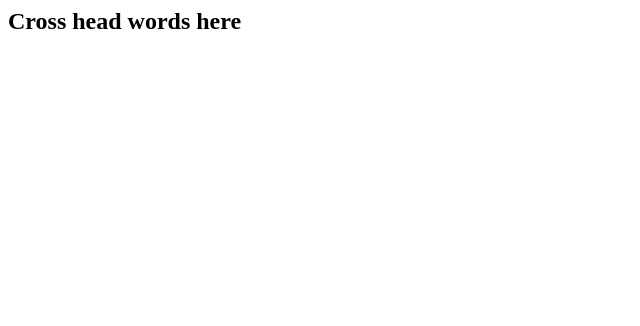
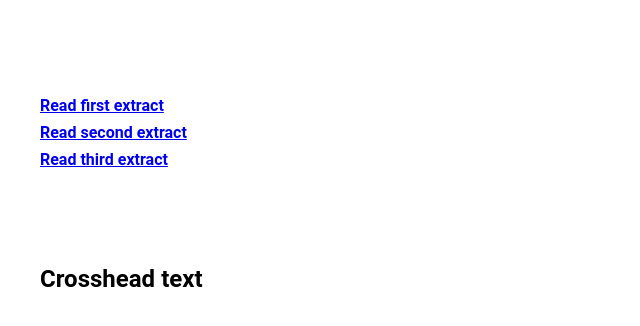
Before and after one commit to martin-banks/helper-scripts, a plain HTML site: page scroll-to-page-point.html in a window 1280 px wide. Shown: the whole page, without its empty margins (0-640 px from the left). Drawn offline with Linux system fonts and the light colour scheme.

Commit message:
adds full solution

```diff
--- a/scroll-to-page-point.html
+++ b/scroll-to-page-point.html
@@ -1,9 +1,103 @@
+<html lang="en">
+<head>
+  <meta charset="UTF-8">
+  <meta name="viewport" content="width=device-width, initial-scale=1.0">
+  <meta http-equiv="X-UA-Compatible" content="ie=edge">
+  <title>Document</title>
+  <style>
+    #dna-customlinks {
+      position: relative;
+      display: block;
+      margin: 32px auto;
+    }
+    #dna-customlinks #dna-customlinks-wrapper {
+      padding: 32px 0;
+    }
+    #dna-customlinks #dna-customlinks-wrapper a {
+      position: relative;
+      display: block;
+      font-family: 'Unit Slab Pro Bold', 'Roboto', sans-serif;
+      font-weight: 600;
+      margin-bottom: 8px;
+    }
+    #dna-customlinks #dna-customlinks-wrapper a:last-of-type {
+      margin-bottom: 0;
+    }
+    @media screen and (min-width: 960px) {
+      #dna-customlinks {
+        padding: 32px 32px;
+      }
+      h2.dna-custom-anchor {
+        padding: 0 32px;
+      }
+    }
+    @media screen and (min-width: 960px) {
+      #dna-customlinks[data-template="longform"] {
+        padding: 32px 2.6rem;
+      }
+      [data-template="longform"] h2.dna-custom-anchor {
+        padding: 0 2.6rem;
+      }
+    }
+    #dna-customlinks[data-template="nca"] {
+      padding: 32px 0;
+    }
+    h2.dna-custom-anchor {
+      font-family: 'Unit Slab Pro Bold', 'Roboto', sans-serif;
+      font-size: 24px;
+      margin: 24px 0 8px 0;
+      border: none;
+    }
+  </style>
+</head>
+<body>
+  <div id="dna-customlinks">
+    <div id="dna-customlinks-wrapper">
+      <a href="#extract-1">Read first extract</a>
+      <a href="#extract-2">Read second extract</a>
+      <a href="#extract-3">Read third extract</a>
+    </div>
+  </div>
+
+  <h2 id="dna-first-anchor" class="dna-custom-anchor">Crosshead text</h2>
+
+</body>
+<script>
+  function detectTemplate () {
+    if (!!document.querySelector('.newscomau')) {
+      return 'nca';
+    } else if (!!document.querySelector('[data-color-scheme]')) {
+      return 'longform';
+    } else if (!!document.querySelector('.content .story')) {
+      return 'mhr';
+    }
+  }
+  document.querySelector('#dna-customlinks').setAttribute('data-template', detectTemplate());
+  function offsetAnchor() {
+    if (location.hash.length !== 0) {
+      window.scrollTo(window.scrollX, window.scrollY - 100);
+    };
+  };
+  window.addEventListener('hashchange', offsetAnchor);
+  setTimeout(offsetAnchor, 1);
+</script>
+</html>
+
+
+
+
 
 <!-- Crosshead embed to act as anchor -->
-<h2 id="unique_link_id">Cross head words here</h2>
 
 
 <!-- Script embed to offset scroll -->
+
+<!--
+
+<div>
+
+  <a href="#unique_link_id">Link to header</a>
+</div>
 <div>
   <script>
     function offsetAnchor() {
@@ -12,6 +106,34 @@
       };
     };
     window.addEventListener('hashchange', offsetAnchor);
-    window.setTimeout(offsetAnchor, 1);
+    setTimeout(offsetAnchor, 1);
   </script>
+  <a href="#unique_link_id">Link to header</a>
 </div>
+<p>Lorem</p>
+<p>Lorem</p>
+<p>Lorem</p>
+<p>Lorem</p>
+<p>Lorem</p>
+<p>Lorem</p>
+<p>Lorem</p>
+<p>Lorem</p>
+<p>Lorem</p>
+<p>Lorem</p>
+<p>Lorem</p>
+<p>Lorem</p>
+<p>Lorem</p>
+<p>Lorem</p>
+<p>Lorem</p>
+<p>Lorem</p>
+<p>Lorem</p>
+<p>Lorem</p>
+<p>Lorem</p>
+<p>Lorem</p>
+
+<h2 id="unique_link_id" class="dna-custom-anchor-header">Cross head words here</h2>
+
+
+Eu dolor duis tempor voluptate. Aute qui voluptate dolor ut proident reprehenderit consequat incididunt elit. Non consectetur nisi commodo aliquip magna fugiat dolor esse do est ad est. Nulla laborum quis voluptate et mollit tempor pariatur elit elit voluptate mollit esse. Pariatur irure nostrud cillum Lorem in do aliqua irure ullamco nulla consectetur anim.
+
+ -->
```
